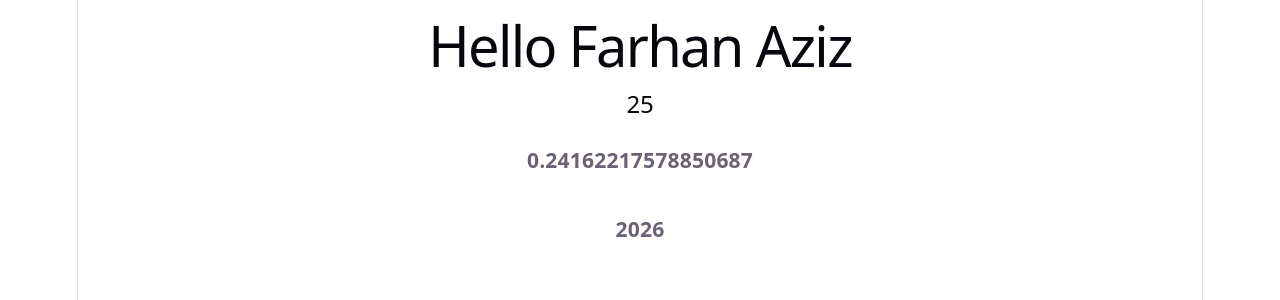
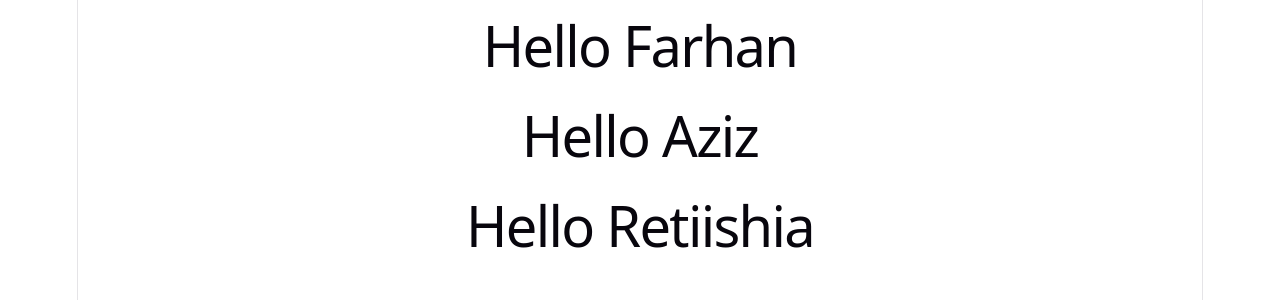
Before and after one commit to Retiishia/React-learning, a React (Vite) app in the folder react-fundamentals/: page / in a window 1280 px wide. Shown: the top 300 px of the page. Built offline with nearby package versions, Linux system fonts and the light colour scheme.

Commit message:
feat(day 3): learn reusable components and props

```diff
--- a/react-fundamentals/src/App.jsx
+++ b/react-fundamentals/src/App.jsx
@@ -2,23 +2,17 @@ import { useState } from 'react'
 import reactLogo from './assets/react.svg'
 import viteLogo from './assets/vite.svg'
 import heroImg from './assets/hero.png'
+import Greeting from './greeting.jsx'
 import './App.css'
 
 function App() {
-  const name = "Retiishia";
-  const user = {
-    firstName: "Farhan",
-    lastName: "Aziz",
-    age: 25
-  }
-
   return (
     <>
-    <h1>Hello {user.firstName} {user.lastName}</h1>
-    <h2>{user.age}</h2>
-    <h3>{Math.random()}</h3>
-    <h3>{new Date().getFullYear()}</h3>
-    </>
+    <Greeting name="Farhan"/>
+    <Greeting name="Aziz"/>
+    <Greeting name="Retiishia"/>
+</>
+
   )
 }
 
--- /dev/null
+++ b/react-fundamentals/src/Greeting.jsx
@@ -0,0 +1,6 @@
+function Greeting({name}) {
+  console.log({name})
+  return <h1>Hello {name}</h1>;
+}
+
+export default Greeting;
```
